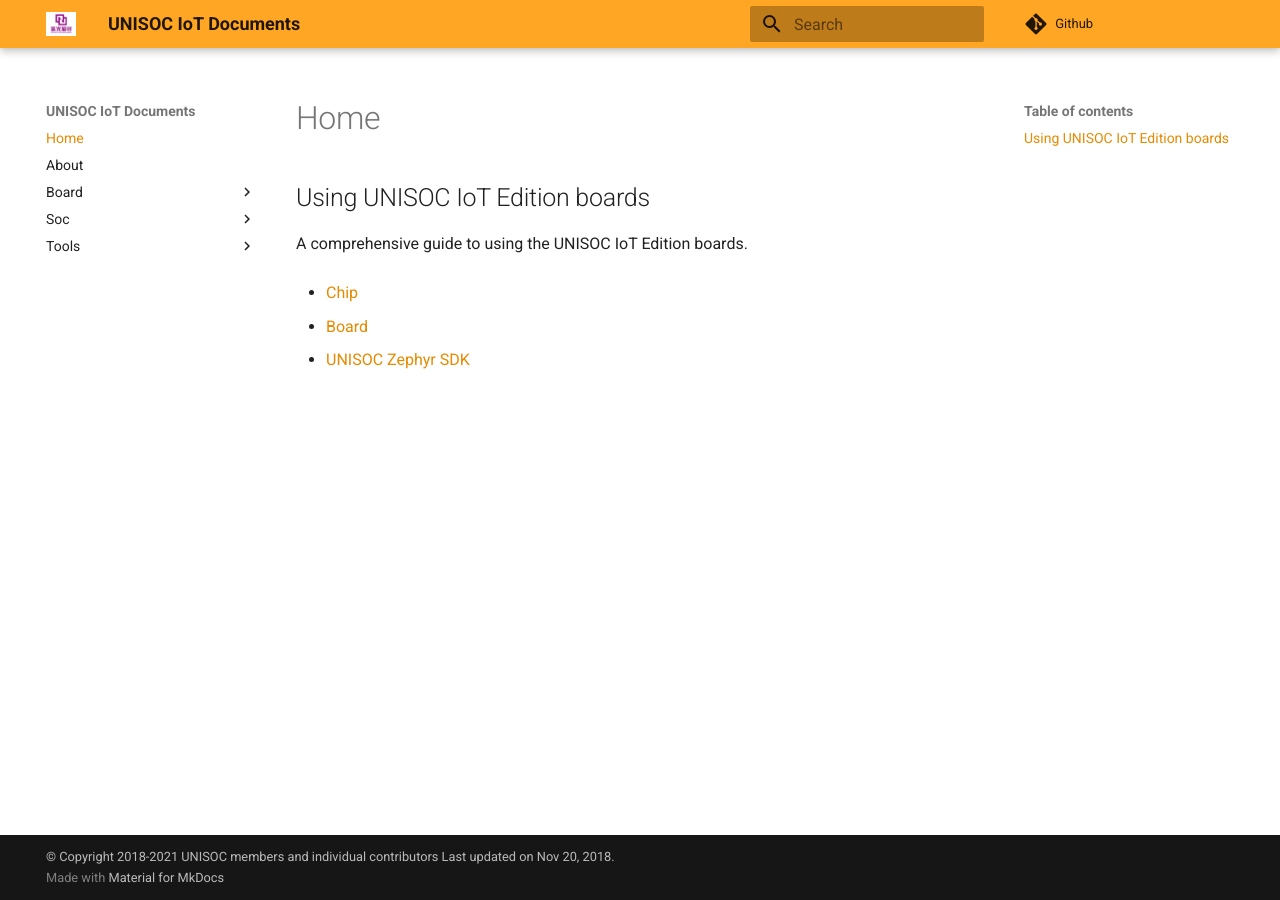
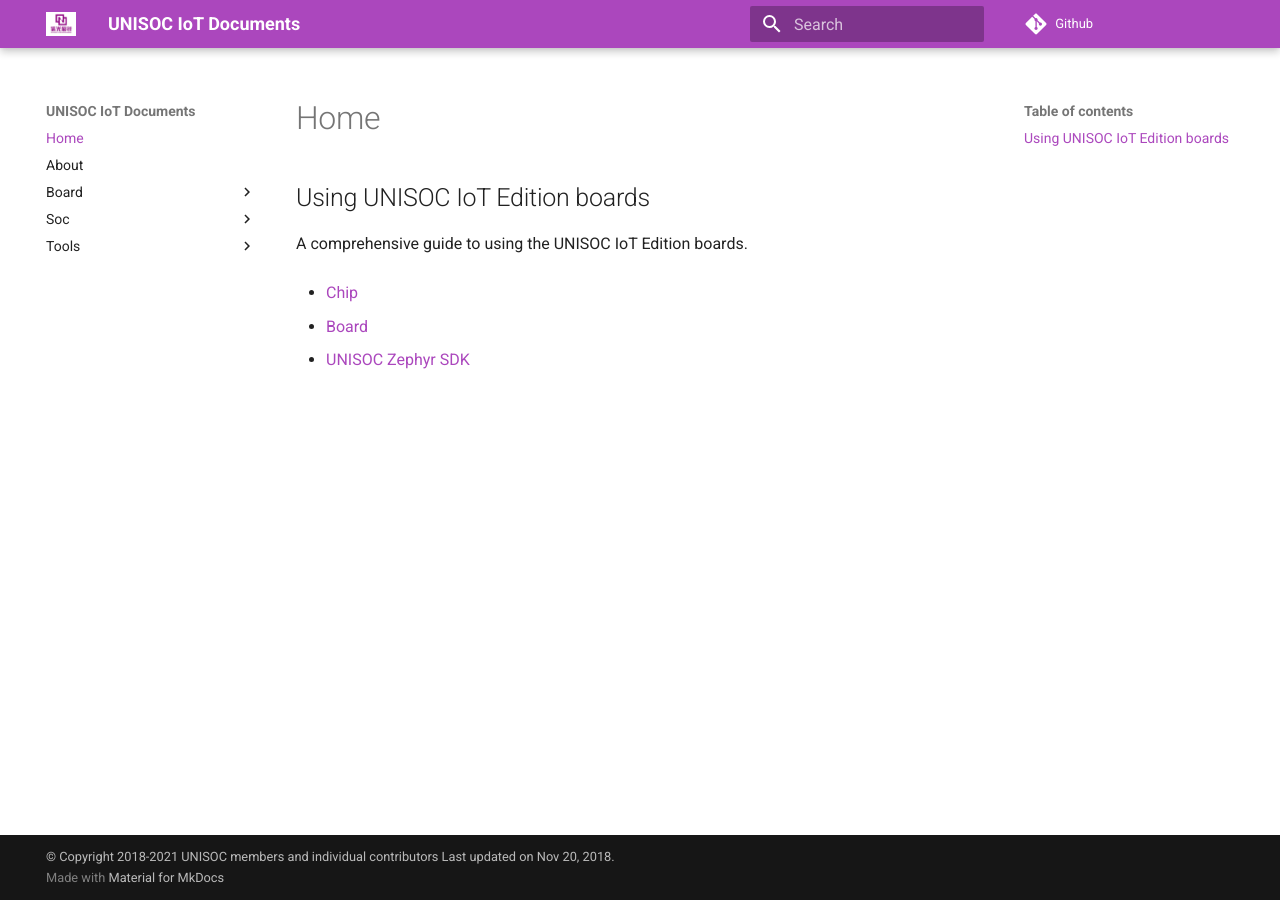
Before and after one commit to unisoc/documentation, an MkDocs documentation site: the page built from docs/index.md, in a window 1280 px wide. Built offline with MkDocs 1.6.1 and Material for MkDocs 9.7.7, drawn with Linux system fonts in a browser that asks for light colours; comment, search, counter and statistics services are not loaded.

Commit message:
Change main color to Purple.
Change main color to Purple.

Signed-off-by: Dong Xiang <dong.xiang@unisoc.com>

```diff
--- a/mkdocs.yml
+++ b/mkdocs.yml
@@ -12,7 +12,7 @@ theme:
   name: 'material'
   language: 'en'
   palette:
-    primary: 'Orange'
+    primary: 'Purple'
     accent: 'Green'
   font:
     text: 'Roboto'
```
